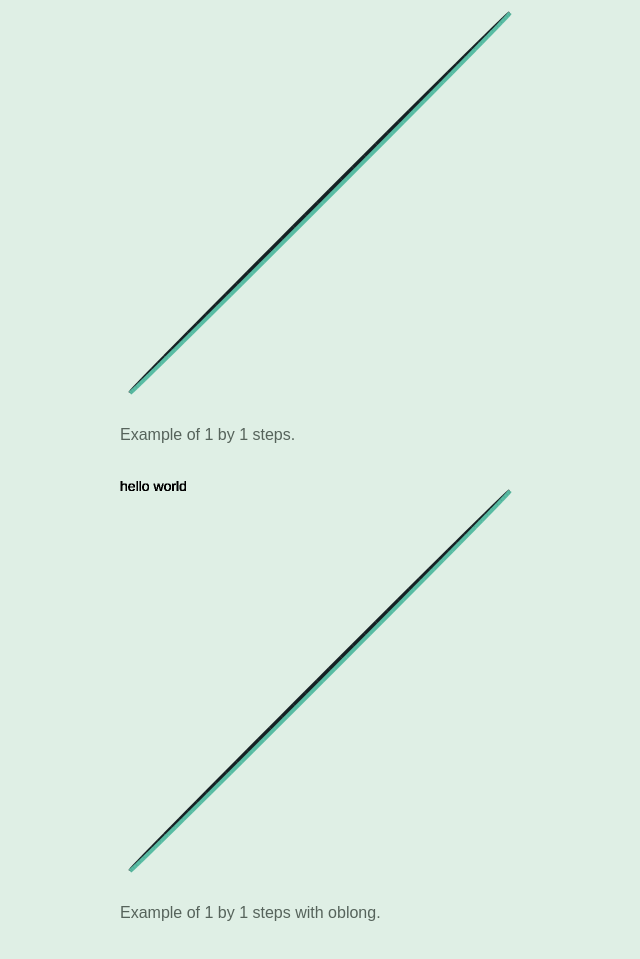
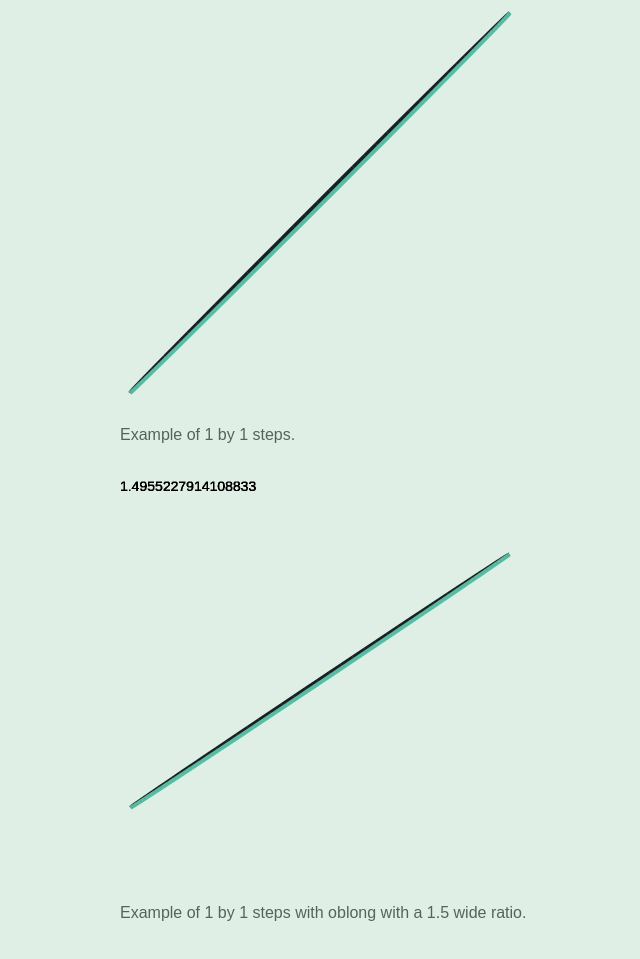
Before and after one commit to dortstudio/lissajous-curve-library, a plain HTML site: page index.html in a window 1280 px wide. Shown: the part 1825-2784 px from the top of the page, without its empty margins (220-860 px from the left). Drawn offline with Linux system fonts and the light colour scheme; a web font is replaced by a local one.

Commit message:
adding oblong settings

```diff
--- a/app/utils/Geometric/dort-lissajous-curve.js
+++ b/app/utils/Geometric/dort-lissajous-curve.js
@@ -26,8 +26,6 @@ function initLissajousCurve(obj, canvas) {
     obj.speed = obj.speed || 0.016;
     obj.n = obj.n || 50;
     obj.hidpi = obj.hidpi || false;
-    obj.oblong = obj.oblong || false;
-    obj.debug = obj.debug || false;
     obj.canvasWidth = obj.canvasWidth || 400;
     obj.canvasHeight = obj.canvasHeight || 400;
     obj.fullWidthOverride = obj.fullWidthOverride || false;
@@ -39,6 +37,9 @@ function initLissajousCurve(obj, canvas) {
     obj.intervalAmount = obj.intervalAmount || 50;
     obj.strokeStyle01 = obj.strokeStyle01 || 'rgb(255, 0, 0)';
     obj.strokeStyle02 = obj.strokeStyle02 || 'rgb(0, 255, 0)';
+    obj.oblong = obj.oblong || false;
+    obj.oblongRatio = obj.oblongRatio || 3;
+    obj.debug = obj.debug || false;
 
     // set canvas to 100% of container and scales height accordingly
     if (obj.fullWidthOverride === false) {
@@ -74,6 +75,8 @@ function drawLC(obj, canvas, ctx) {
     var n = obj.n;
     var scale = 1;
 
+    var oblongOffset = 1;
+
     for (j = 0; j <= 2 * Math.PI; j += Math.PI / n / xStep) {
 
         var jOffset = j;
@@ -89,15 +92,33 @@ function drawLC(obj, canvas, ctx) {
             ctx.strokeStyle = obj.strokeStyle02;
         }
 
+        // special calculation for oblong setting
+        if (obj.oblong === true && j === 0) {
+            var prex = (obj.radius * Math.sin((scale) * ((xStep) * (jOffset) + obj.increment)));
+            oblongOffset = ((Math.abs(prex) / 180 / (10.65)) * ((obj.oblongRatio - 1) * 10)) + 1;
+        }
+
+        // main lissajous calculation
         var x = (obj.radius * Math.sin((scale) * ((xStep) * (jOffset) + obj.increment)));
         var y = (obj.radius * Math.cos((scale) * ((yStep) * (jOffset))));
 
+        // special calculation for oblong setting
+        if (obj.oblong === true) {
+            x = x * oblongOffset / obj.oblongRatio;
+            y = y / obj.oblongRatio
+        }
+
+        // draws line
         ctx.lineTo((obj.xMid + x), (obj.yMid - y));
         ctx.lineWidth = obj.lineWidth;
         ctx.stroke();
         ctx.closePath();
 
-        if(obj.debug === true) {
+        // adds debug text to top left
+        if (obj.debug === true) {
+            if (j === 0) {
+                obj.debugString = oblongOffset;
+            }
             obj.debugString = obj.debugString || "hello world";
             ctx.font = "14px Arial";
             ctx.fillText(obj.debugString, 0, 10);
--- a/index.html
+++ b/index.html
@@ -154,7 +154,7 @@
         <p class="secondary">Example of 1 by 1 steps.</p>
         <br>
         <canvas id="dort-canvas-05"></canvas>
-        <p class="secondary">Example of 1 by 1 steps with oblong.</p>
+        <p class="secondary">Example of 1 by 1 steps with oblong with a 1.5 wide ratio.</p>
 
         <script src="app/utils/Geometric/dort-lissajous-curve.js?ver=3" type="text/javascript"></script>
 
@@ -209,6 +209,7 @@
                 curveObj05.yStep = 1;
                 curveObj05.hidpi = true;
                 curveObj05.oblong = true;
+                curveObj05.oblongRatio = 1.5;
                 curveObj05.debug = true;
                 curveObj05.canvasWidth = 400;
                 curveObj05.canvasHeight = 400;
```
Also changed, not shown: 1 other file.
